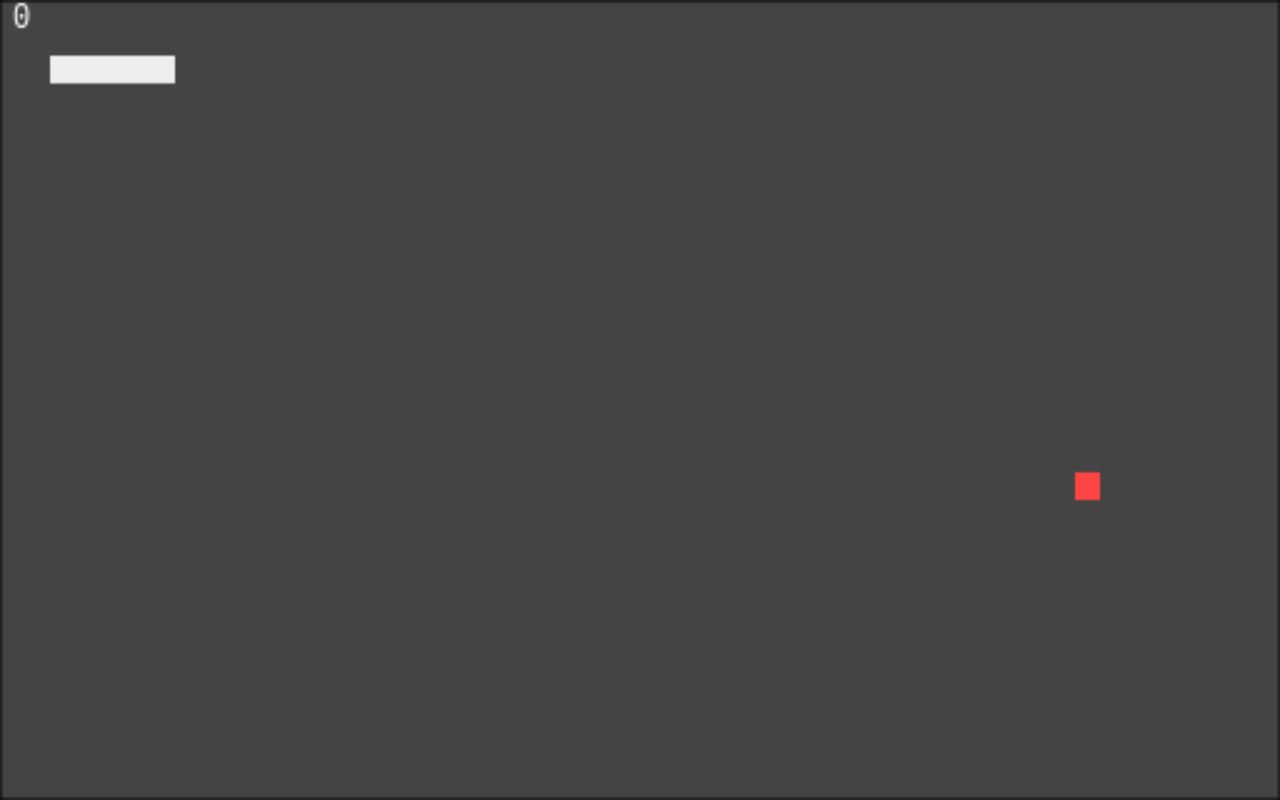
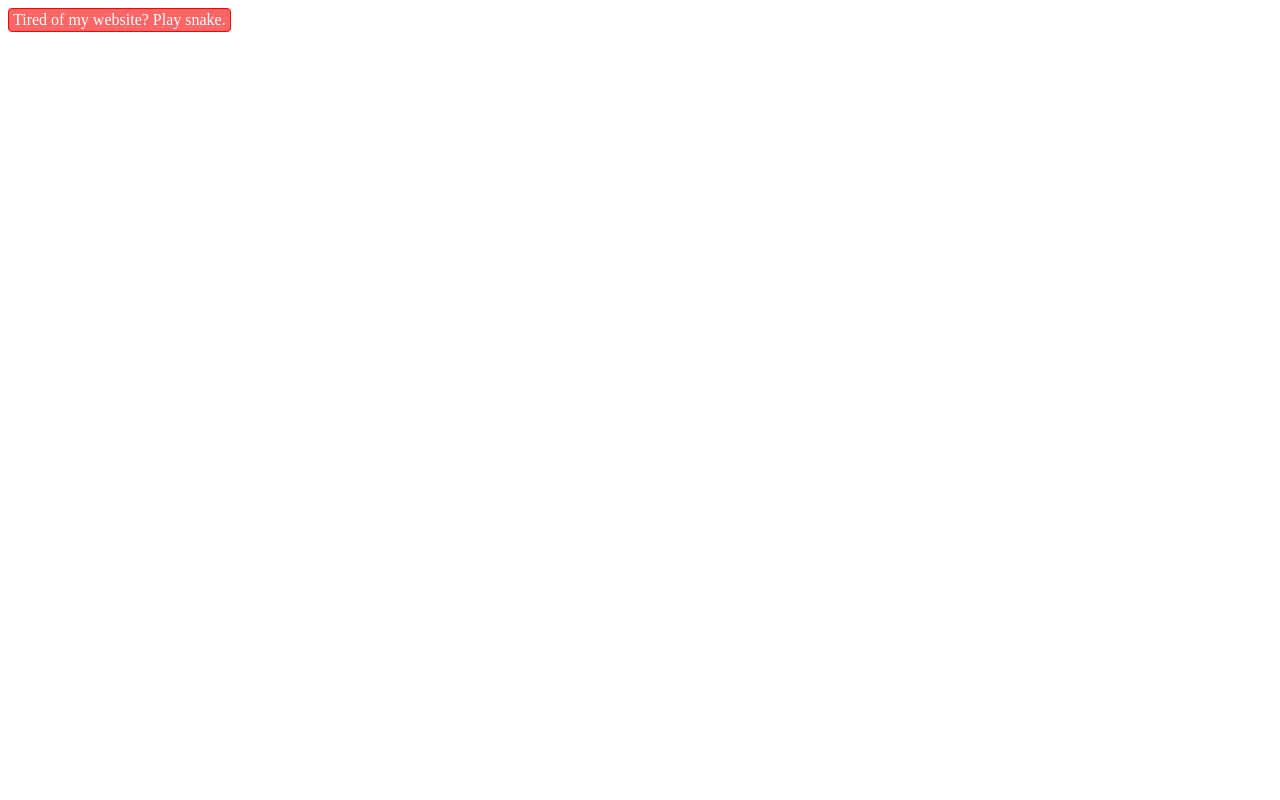
Before and after one commit to alexluecke/snake-js, a plain HTML site: page index.html in a window 1280 px wide. Drawn offline with nearby package versions, Linux system fonts and the light colour scheme.

Commit message:
Added button

```diff
--- a/index.html
+++ b/index.html
@@ -3,30 +3,29 @@
 <head>
 <title>Title of the document</title>
 <style>
-html {
-	width: 100%;
-	height: 100%;
-	padding: 0;
-	margin: 0;
-}
-
-body {
-	width: 100%;
-	height: 100%;
-	padding: 0;
-	margin: 0;
-}
-
 canvas {
 	width: 100%;
 	height: 100%;
 	display: block;
 }
+
+#StartSnake {
+	font: monospace;
+	cursor: pointer;
+	display: inline-block;
+	color: #ffffff;
+	background-color: #ff6666;
+	border: 1px solid #ff0000;
+	border-radius: 4px;
+	padding: 2px 4px;
+}
+
 </style>
 <script src="http://ajax.googleapis.com/ajax/libs/jquery/2.1.4/jquery.min.js" type="text/javascript"></script>
 <script src='snake.js'></script>
 </head>
 <body>
+	<div id="StartSnake">Tired of my website? Play snake.</div>
 	<canvas id="canvas" width=512 height=288></canvas>
 </body>
 </html>
--- a/snake.js
+++ b/snake.js
@@ -47,7 +47,6 @@ var Snake = function() {
 	self.init = function() {
 		self.setup_key_events();
 		self.reset();
-		self.run();
 	}
 
 	self.run = function() {
@@ -241,4 +240,11 @@ var Snake = function() {
 $(document).ready(function(){
 	var g = new Snake();
 	g.init();
+	$('#StartSnake').on('click', function() {
+		var style_str = 'height: 100%; width: 100%; padding: 0; margin: 0;';
+		$('body').attr('style', style_str);
+		$('html').attr('style', style_str);
+		$(this).remove();
+		g.start();
+	});
 })
```
